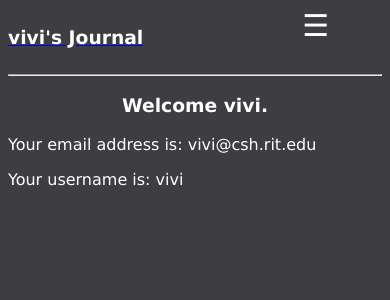
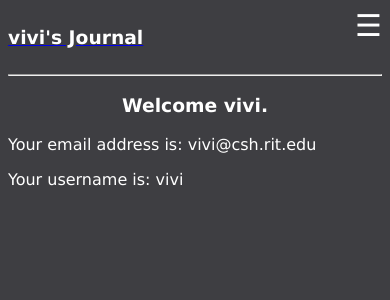
Before and after one commit to vivian-hafener-lanl/journal, a Flask app: page /profile in a window 390 px wide. Shown: the top 300 px of the page. Run offline with Flask 2, Linux system fonts and the light colour scheme; a user stored in the database is signed in.

Commit message:
Fixed the float of the menu hamburger on the profile page

```diff
--- a/project/templates/profile.html
+++ b/project/templates/profile.html
@@ -19,8 +19,9 @@
             <a href="{{ url_for ('APP.home') }}"><h3>{{ name }}'s Journal</h3></a>
 
         </head>
-        <span style="font-size:30px;cursor:pointer;float:right;color: white;" onclick="openNav()">&#9776;</span>
-
+        <span style="float: right;">
+          <span style="font-size:30px; cursor:pointer; float:right; color: white;" onclick="openNav()">&#9776;</span>
+      </span>
     </div>
 
     <body>
```
